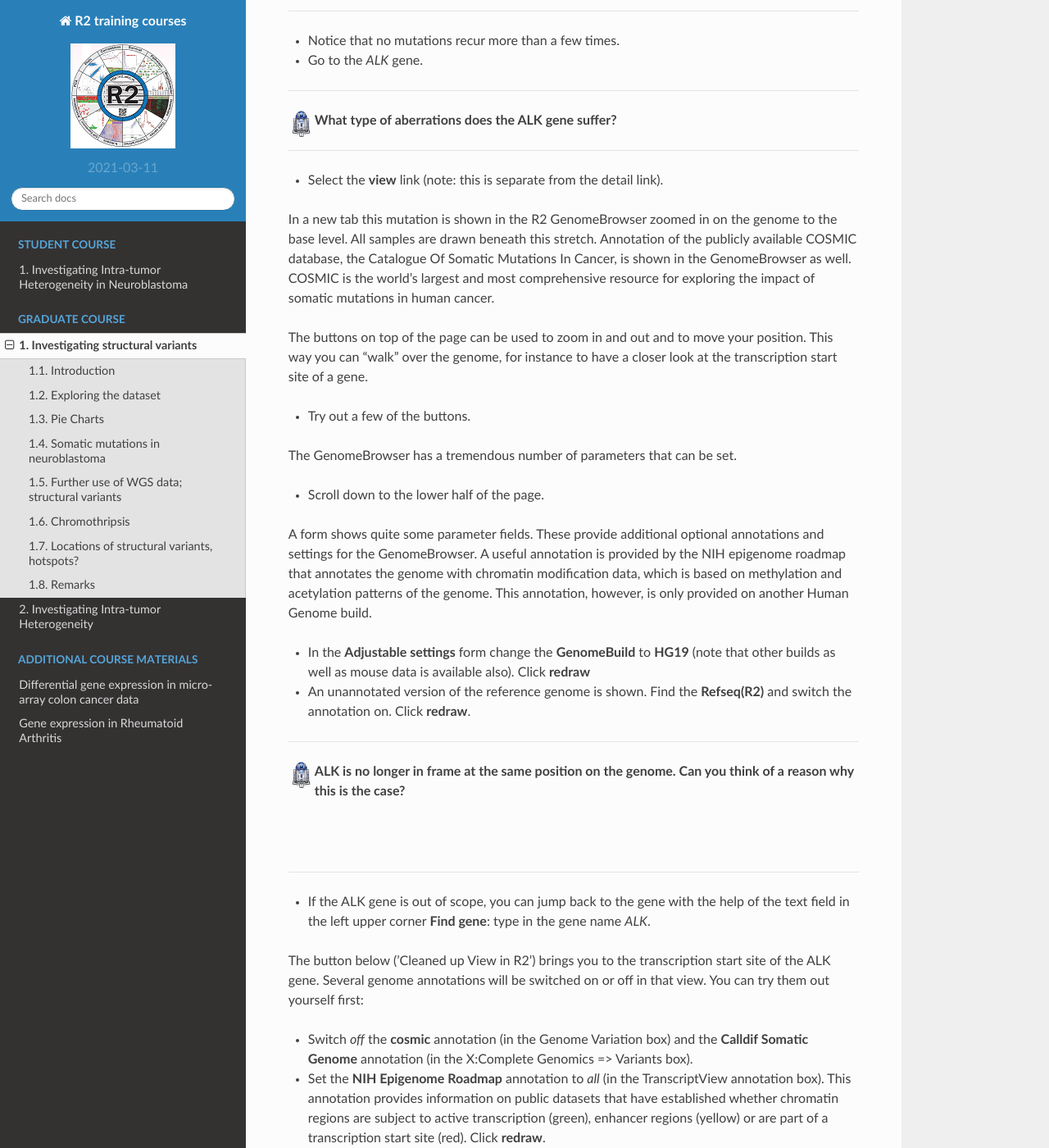
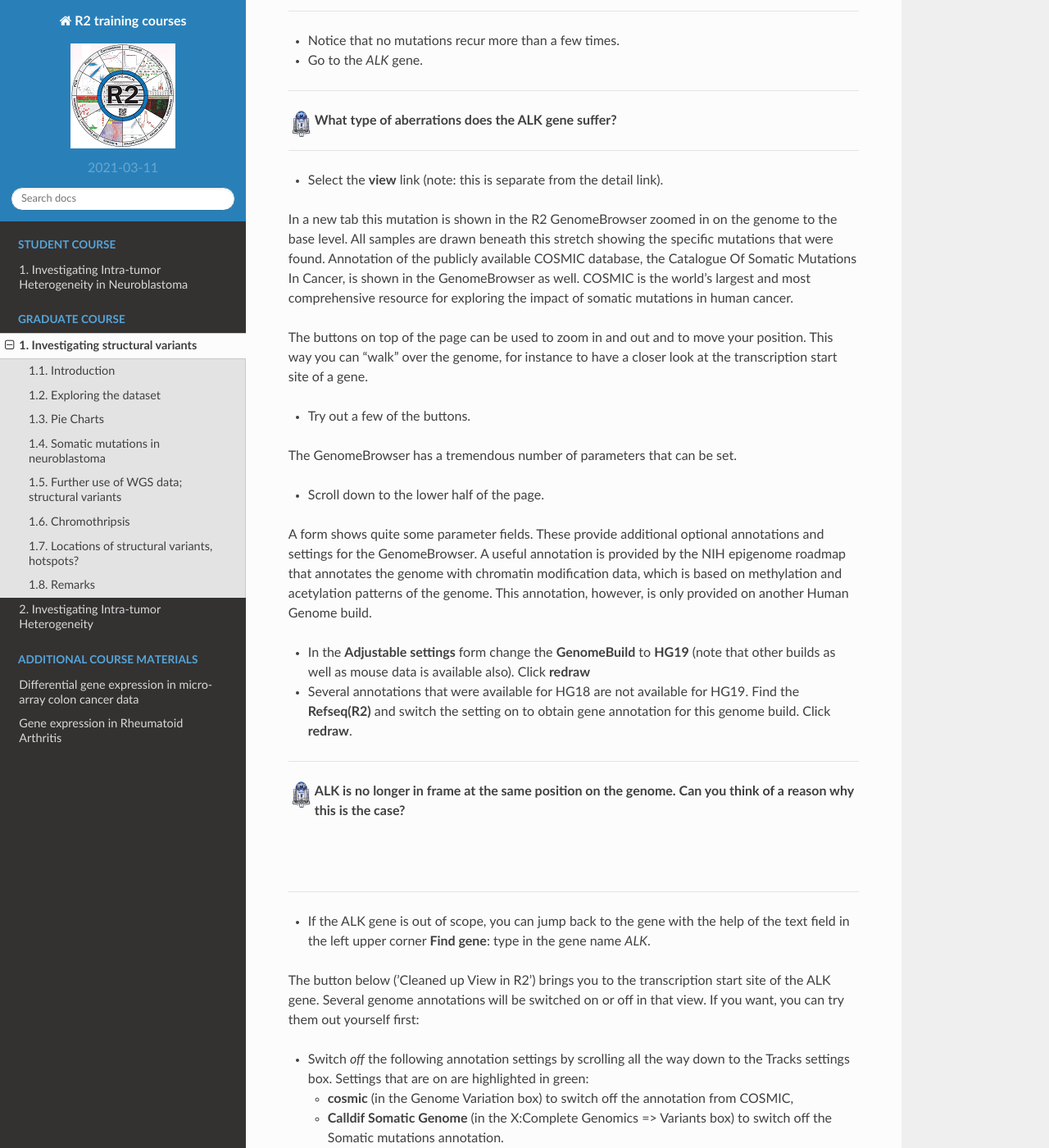
Before and after one commit to antronerds/r2-training-courses, a Sphinx documentation site: the page built from docs/Finding_structural_variants.md, in a window 1280 px wide and 1400 px high, scrolled down 4323 px. Shown: the whole window at 82% size. Built offline with Sphinx 7.4.7 and the Read the Docs theme 2.0.0, drawn with Linux system fonts in a browser that asks for light colours; pages that are not in the unit, such as notebooks, are missing from menus; some of the changed text lies outside the part shown.

Commit message:
StructVars button adaptation

```diff
--- a/docs/Finding_structural_variants.md
+++ b/docs/Finding_structural_variants.md
@@ -130,7 +130,7 @@
 
 * Select the **view** link (note: this is separate from the detail link).
 
-In a new tab this mutation is shown in the R2 GenomeBrowser zoomed in on the genome to the base level. All samples are drawn beneath this stretch. Annotation of the publicly available COSMIC database, the Catalogue Of Somatic Mutations In Cancer, is shown in the GenomeBrowser as well. COSMIC is the world's largest and most comprehensive resource for exploring the impact of somatic mutations in human cancer.
+In a new tab this mutation is shown in the R2 GenomeBrowser zoomed in on the genome to the base level. All samples are drawn beneath this stretch showing the specific mutations that were found. Annotation of the publicly available COSMIC database, the Catalogue Of Somatic Mutations In Cancer, is shown in the GenomeBrowser as well. COSMIC is the world's largest and most comprehensive resource for exploring the impact of somatic mutations in human cancer.
 
 The buttons on top of the page can be used to zoom in and out and to move your position. This way you can "walk" over the genome, for instance to have a closer look at the transcription start site of a gene.
 * Try out a few of the buttons.
@@ -140,7 +140,7 @@
 
 A form shows quite some parameter fields. These provide additional optional annotations and settings for the GenomeBrowser. A useful annotation is provided by the NIH epigenome roadmap that annotates the genome with chromatin modification data, which is based on methylation and acetylation patterns of the genome. This annotation, however, is only provided on another Human Genome build.
 * In the **Adjustable settings** form change the **GenomeBuild** to **HG19** (note that other builds as well as mouse data is available also). Click **redraw**
-* An unannotated version of the reference genome is shown. Find the **Refseq(R2)** and switch the annotation on. Click **redraw**.
+* Several annotations that were available for HG18 are not available for HG19. Find the **Refseq(R2)** and switch the setting on to obtain gene annotation for this genome build. Click **redraw**.
 
 ---------
   ![](_static/images/R2d2_logo.png)**ALK is no longer in frame at the same position on the genome. Can you think of a reason why this is the case?**
@@ -152,8 +152,12 @@
 
 * If the ALK gene is out of scope, you can jump back to the gene with the help of the text field in the left upper corner **Find gene**: type in the gene name *ALK*.
 
-The button below ('Cleaned up View in R2') brings you to the transcription start site of the ALK gene. Several genome annotations will be switched on or off in that view. You can try them out yourself first:
-* Switch *off* the **cosmic** annotation (in the Genome Variation box) and the **Calldif Somatic Genome** annotation (in the X:Complete Genomics => Variants box).
+The button below ('Cleaned up View in R2') brings you to the transcription start site of the ALK gene. Several genome annotations will be switched on or off in that view. If you want, you can try them out yourself first:
+* Switch *off* the following annotation settings by scrolling all the way down to the Tracks settings box. Settings that are on are highlighted in green:
+    * **cosmic** (in the Genome Variation box) to switch off the annotation from COSMIC,
+    * **Calldif Somatic Genome** (in the X:Complete Genomics => Variants box) to switch off the Somatic mutations annotation.
+    * **TestVar AMC v2e (Exome&1kup)** (also in the X:Complete Genomics => Variants box) to switch off the Cohort summary.
+   Don't forget to click **redraw** whenever you want your changes to take effect.
 * Set the **NIH Epigenome Roadmap** annotation to *all* (in the TranscriptView annotation box). This annotation provides information on public datasets that have established whether chromatin regions are subject to active transcription (green), enhancer regions (yellow) or are part of a transcription start site (red). Click **redraw**.
 
 In order to be at the correct position, simply click the button below:
@@ -194,7 +198,7 @@
 
 
 ---------
-  ![](_static/images/R2d2_logo.png)**What chromatin annotation is available for the start of the ALK gene?**
+  ![](_static/images/R2d2_logo.png)**What do the red colored chromatin annotations mean and what does that show you about the ALK TSS?**
 
 <br>
 <br>
```
